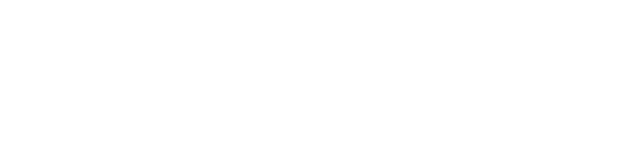
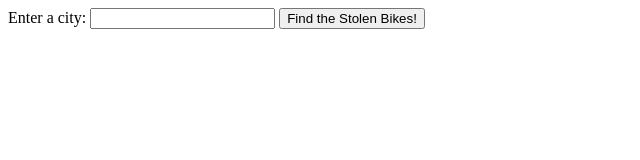
Before and after one commit to linbaker/Doctor-LookUp, a website built with webpack: page src/index.html in a window 1280 px wide. Shown: the whole page, without its empty margins (0-640 px from the left). Built offline with nearby package versions, Linux system fonts and the light colour scheme.

Commit message:
Add form and button

```diff
--- a/src/index.html
+++ b/src/index.html
@@ -5,6 +5,16 @@
     <title>Doctor Search</title>
   </head>
   <body>
+    <label for="city">Enter a city:</label>
+            <input id="city" type="text">
+            <button class="btn-success" id="searchSymptom">Find the Stolen Bikes!</button>
+
+
+    <ul>
+      <div class=".listDoctors">
+
+      </div>
+    </ul>
 
   </body>
 </html>
```
